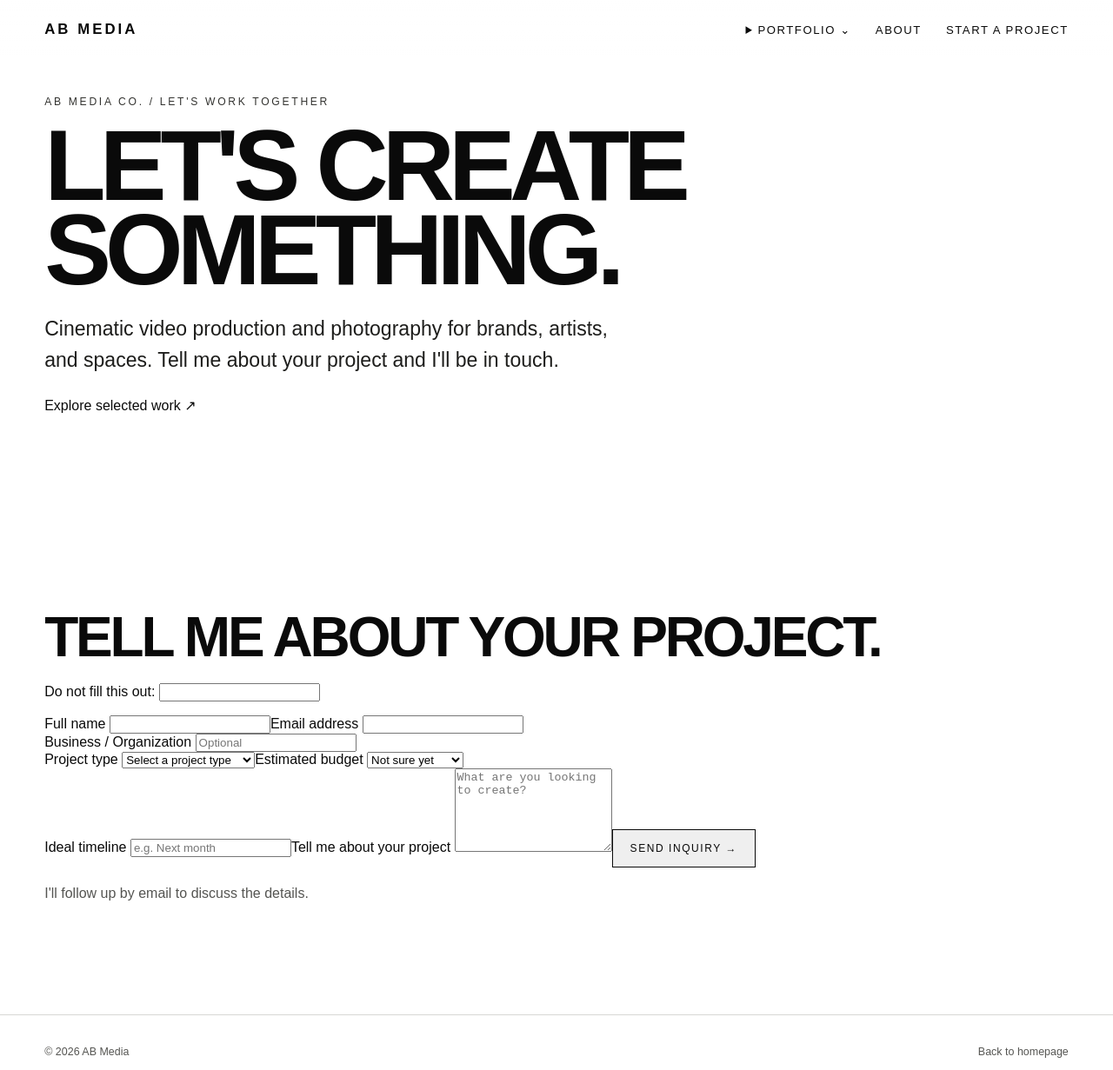
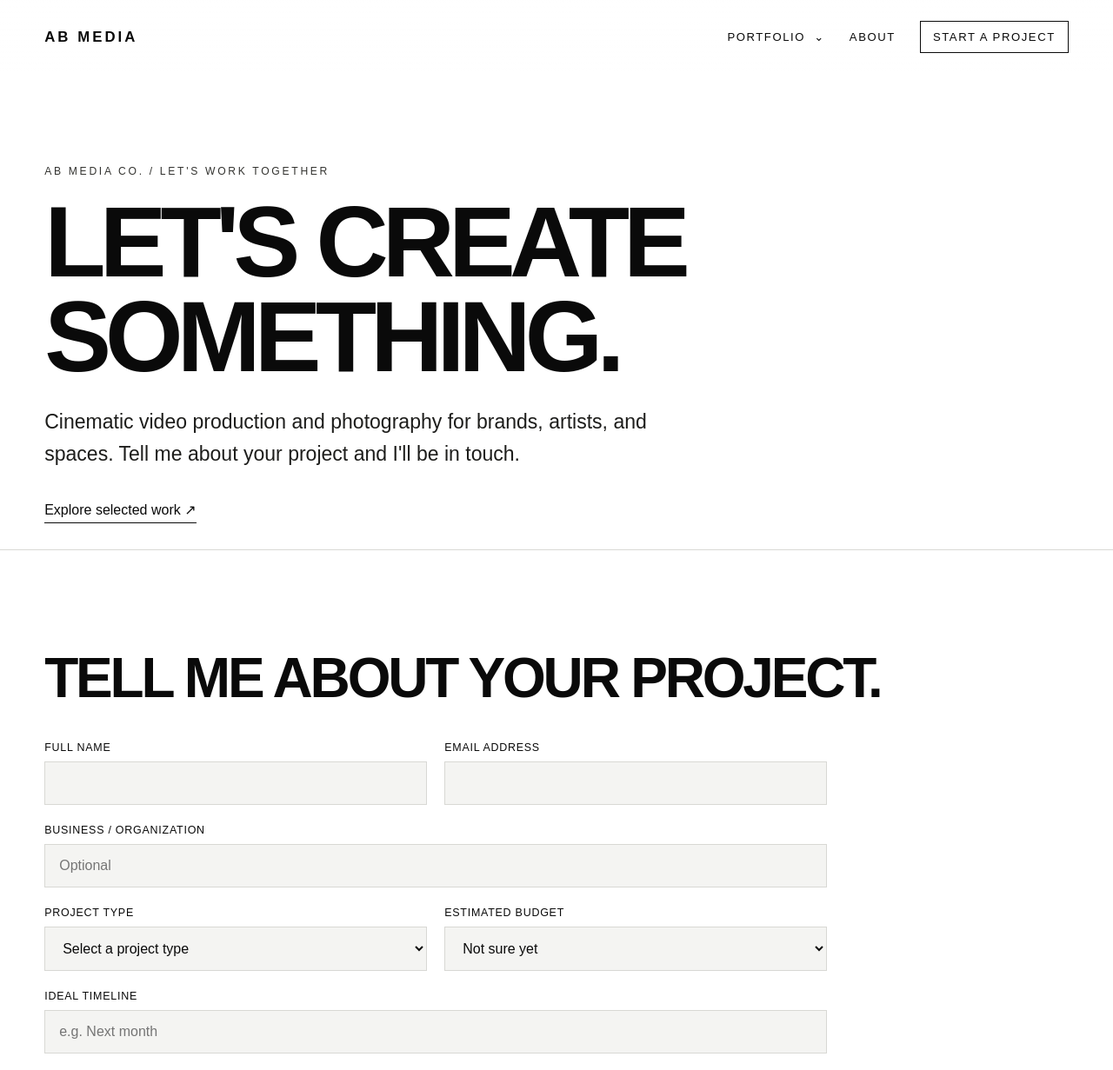
Before and after one commit to anselbarclay-website/AB-Media, a website: page start-a-project.html in a window 1280 px wide. Shown: the top 1231 px of the page at 87% size. Drawn offline with Linux system fonts and the light colour scheme.

Commit message:
Add files via upload
Style change

```diff
--- a/css/style.css
+++ b/css/style.css
@@ -132,3 +132,29 @@ footer{display:flex;justify-content:space-between;gap:20px;padding:35px 4vw;bord
   background: #ffffff;
   color: #000000;
 }
+
+/* Navigation and project inquiry additions */
+.navlinks{overflow:visible!important;max-width:none!important;align-items:center}
+.portfolio-menu{position:relative;z-index:30}
+.portfolio-menu summary{cursor:pointer;list-style:none;user-select:none}
+.portfolio-menu summary::-webkit-details-marker{display:none}
+.portfolio-menu summary span{margin-left:5px}
+.portfolio-menu-items{position:absolute;top:calc(100% + 15px);left:0;min-width:170px;background:var(--bg);border:1px solid var(--line);padding:8px;box-shadow:0 12px 32px #0004;display:grid;gap:0}
+.portfolio-menu-items a{display:block;padding:11px 13px;white-space:nowrap}
+.portfolio-menu-items a:hover{background:var(--panel)}
+.nav-project{border:1px solid currentColor;padding:10px 14px}
+.hero-actions{display:flex;gap:12px;flex-wrap:wrap}
+.inquiry-section{border-top:1px solid var(--line);scroll-margin-top:90px}
+.about-section{border-top:1px solid var(--line);scroll-margin-top:90px}
+.inquiry-form{max-width:900px;display:grid;gap:22px;margin-top:36px}
+.inquiry-form label{display:grid;gap:9px;font-size:.78rem;letter-spacing:.06em;text-transform:uppercase}
+.inquiry-form input,.inquiry-form select,.inquiry-form textarea{box-sizing:border-box;width:100%;min-width:0;padding:15px 16px;background:var(--panel);color:var(--text);border:1px solid var(--line);font:inherit;font-size:1rem;letter-spacing:normal;text-transform:none;border-radius:0}
+.inquiry-form textarea{resize:vertical}
+.inquiry-form input:focus-visible,.inquiry-form select:focus-visible,.inquiry-form textarea:focus-visible{outline:2px solid var(--text);outline-offset:2px}
+.form-row{display:grid;grid-template-columns:1fr 1fr;gap:20px}
+.inquiry-form .btn{justify-self:start;cursor:pointer;background:transparent;font:inherit}
+.form-note{font-size:.85rem;margin:0}
+.hidden-field{position:absolute;left:-9999px;opacity:0}
+.landing-main{padding-top:80px}.landing-intro{padding-bottom:30px}.landing-intro h1,.thank-you h1{font-size:clamp(3.4rem,9vw,9rem);line-height:.95;letter-spacing:-.06em;margin:20px 0}.landing-intro .bio{max-width:740px}.text-link{display:inline-block;margin-top:12px;border-bottom:1px solid currentColor;padding-bottom:5px}.thank-you{min-height:75vh;padding-top:180px}
+@media(max-width:800px){.nav{gap:15px}.navlinks{gap:12px!important;font-size:.65rem}.nav-project{padding:8px}.portfolio-menu-items{left:auto;right:0}.form-row{grid-template-columns:1fr}.landing-main{padding-top:60px}}
+@media(max-width:420px){.nav{padding:16px 12px}.navlinks{gap:8px!important}.brand{font-size:.85rem}.nav-project{font-size:.6rem}}
```
